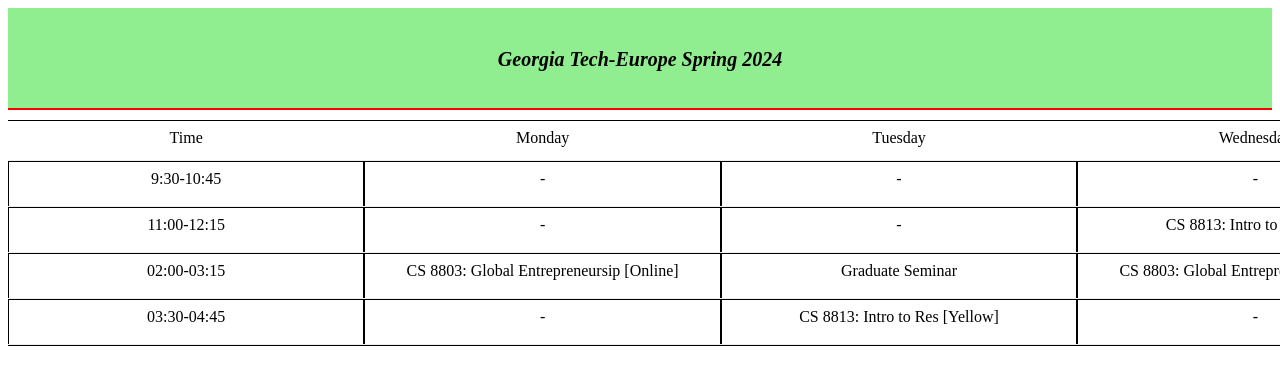
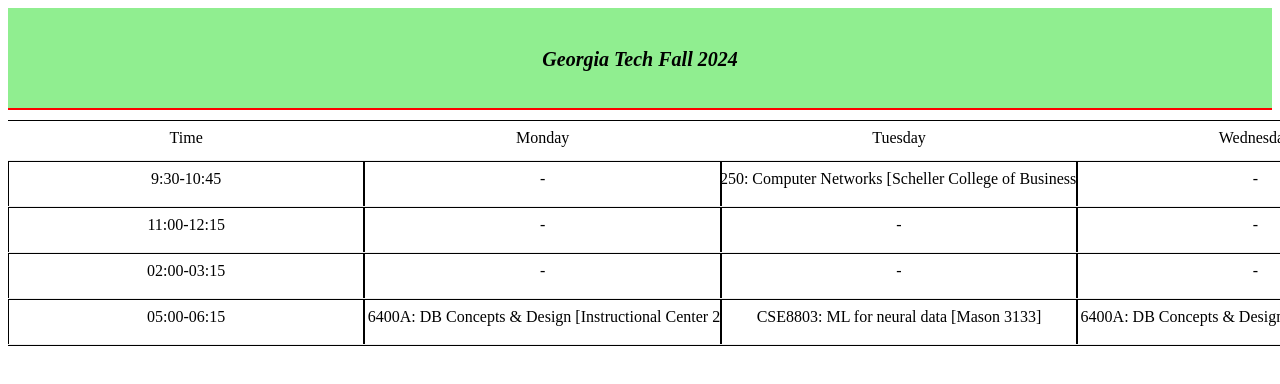
Before and after one commit to Tanny2109/Timetable, a React app: page / in a window 1280 px wide. Shown: the top 384 px of the page. Built offline with nearby package versions, Linux system fonts and the light colour scheme.

Commit message:
Adding Fall 2025 timetable

```diff
--- a/src/components/Header.tsx
+++ b/src/components/Header.tsx
@@ -6,7 +6,7 @@
         <>
             <div className="header-container" style={{height:'100px', width: '100%', backgroundColor: 'lightGreen', borderBottom:'2px solid red'} } >
                 <div style={{fontWeight:'bold', fontStyle:'italic', fontSize:'20px', textAlign:'center', paddingTop: '40px'}}>
-                    Georgia Tech-Europe Spring 2024
+                    Georgia Tech Fall 2024
                 </div>
             </div>
         </>
--- a/src/components/Timetable.jsx
+++ b/src/components/Timetable.jsx
@@ -9,33 +9,33 @@
     {
         time: '9:30-10:45',
         mon: '-',
+        tue: 'CS 6250: Computer Networks [Scheller College of Business 300]',
+        wed: '-',
+        thurs: 'CS 6250: Computer Networks [Scheller College of Business 300]',
+        rowspan: 1
+    },
+    {
+        time: '11:00-12:15',
+        mon: '-',
+        tue: '-',
+        wed: '-',
+        thurs:  '-',
+        rowspan: 1
+    },
+    {
+        time: '02:00-03:15',
+        mon: '-',
         tue: '-',
         wed: '-',
         thurs: '-',
         rowspan: 1
     },
     {
-        time: '11:00-12:15',
-        mon: '-',
-        tue: '-',
-        wed: 'CS 8813: Intro to Res [Lab]',
-        thurs:  '-',
-        rowspan: 1
-    },
-    {
-        time: '02:00-03:15',
-        mon: 'CS 8803: Global Entrepreneursip [Online]',
-        tue: 'Graduate Seminar',
-        wed: 'CS 8803: Global Entrepreneursip [Online]',
-        thurs: 'CS 8813: Intro to Res',
-        rowspan: 1
-    },
-    {
-        time: '03:30-04:45',
-        mon: '-',
-        tue: 'CS 8813: Intro to Res [Yellow]',
-        wed: '-',
-        thurs: 'CS 8813: Intro to Res [Lab]',
+        time: '05:00-06:15',
+        mon: 'CS 6400A: DB Concepts & Design [Instructional Center 211]',
+        tue: 'CSE8803: ML for neural data [Mason 3133]',
+        wed: 'CS 6400A: DB Concepts & Design [Instructional Center 211]',
+        thurs: 'CSE8803: ML for neural data [Mason 3133]',
         rowspan: 1
     },
 ]
```
